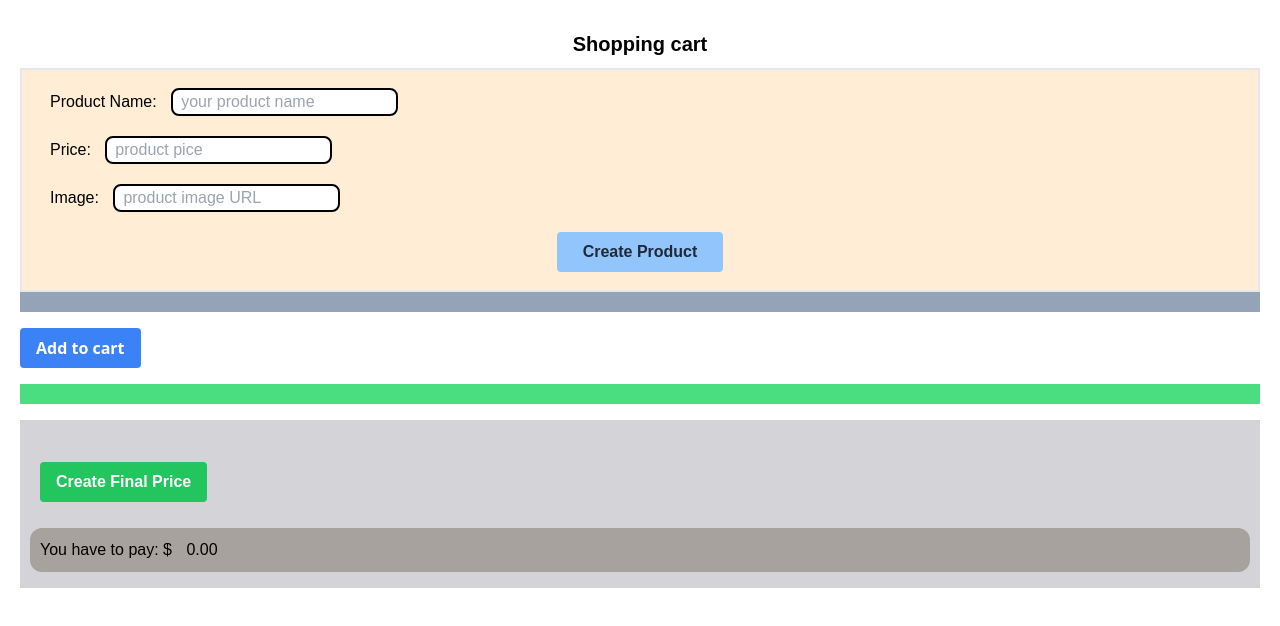
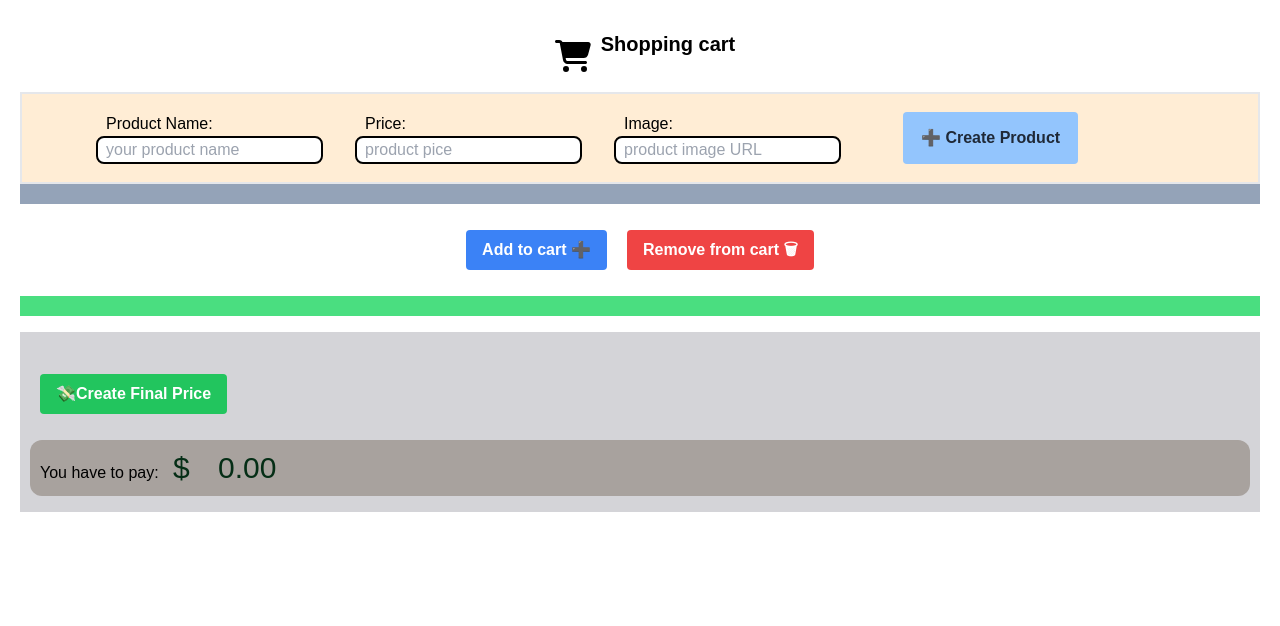
Before and after one commit to benbabyworld/20-ben-js, a plain HTML site: page index.html in a window 1280 px wide. Drawn offline with nearby package versions, Linux system fonts and the light colour scheme; a web font is replaced by a local one.

Commit message:
done commenting process

```diff
--- a/index.html
+++ b/index.html
@@ -1,86 +1,127 @@
 <!DOCTYPE html>
 <html lang="en">
   <head>
-    <meta charset="UTF-8">
-    <meta name="viewport" content="width=device-width, initial-scale=1.0">
-    <link href="" rel="stylesheet">
+    <meta charset="UTF-8" />
+    <meta name="viewport" content="width=device-width, initial-scale=1.0" />
+    <link href="" rel="stylesheet" />
     <!-- Tailwind -->
     <script src="https://cdn.tailwindcss.com"></script>
-     <link href="https://cdn.jsdelivr.net/npm/tailwindcss@2.2.19/dist/tailwind.min.css" rel="stylesheet">
-     <link rel="preconnect" href="https://fonts.googleapis.com">
-<link rel="preconnect" href="https://fonts.gstatic.com" crossorigin>
-<link href="https://fonts.googleapis.com/css2?family=Chakra+Petch:ital,wght@0,300;0,400;0,500;0,600;0,700;1,300;1,400;1,500;1,600;1,700&family=Hind+Vadodara:wght@300;400;500;600;700&family=Kanit:ital,wght@0,100;0,200;0,300;0,400;0,500;0,600;0,700;0,800;0,900;1,100;1,200;1,300;1,400;1,500;1,600;1,700;1,800;1,900&family=Poetsen+One&family=Poppins:ital,wght@0,100;0,200;0,300;0,400;0,500;0,600;0,700;0,800;0,900;1,100;1,200;1,300;1,400;1,500;1,600;1,700;1,800;1,900&display=swap" rel="stylesheet">
+    <link
+      href="https://cdn.jsdelivr.net/npm/tailwindcss@2.2.19/dist/tailwind.min.css"
+      rel="stylesheet"
+    />
+    <link rel="preconnect" href="https://fonts.googleapis.com" />
+    <link rel="preconnect" href="https://fonts.gstatic.com" crossorigin />
+    <link
+      href="https://fonts.googleapis.com/css2?family=Chakra+Petch:ital,wght@0,300;0,400;0,500;0,600;0,700;1,300;1,400;1,500;1,600;1,700&family=Hind+Vadodara:wght@300;400;500;600;700&family=Kanit:ital,wght@0,100;0,200;0,300;0,400;0,500;0,600;0,700;0,800;0,900;1,100;1,200;1,300;1,400;1,500;1,600;1,700;1,800;1,900&family=Poetsen+One&family=Poppins:ital,wght@0,100;0,200;0,300;0,400;0,500;0,600;0,700;0,800;0,900;1,100;1,200;1,300;1,400;1,500;1,600;1,700;1,800;1,900&display=swap"
+      rel="stylesheet"
+    />
     <style>
       * {
-        font-family: "Poetsen One", sans-serif;
+        font-family: 'Poetsen One', sans-serif;
         padding: 10px;
       }
     </style>
 
     <title>Shopping cart</title>
-
-
   </head>
 
   <body class="">
-
-
-<div class="flex flex-row justify-center flex-1 text-xl font-bold"> Shopping cart</div>
-<div id="input-form" class="gap-3 p-2 bg-orange-100 border-2 ">
-
-    <div id="input-holder"  class="gap-3 ">
-        <label for="">Product Name: </label>
-        <input id="product-name" type="text" alt="product-name" placeholder="your product name" class="px-2 border-2 border-black rounded-lg ">
+    <div class="flex flex-row justify-center flex-1 text-xl font-bold">
+      <img src="./img/cart-shopping-solid.svg" alt="" /> Shopping cart
+    </div>
+    <div
+      id="input-form"
+      class="justify-center gap-3 p-2 px-16 bg-orange-100 border-2 md:flex md:flex-1 md:justify-between"
+    >
+      <div id="input-holder" class="gap-3">
+        <label for="">Product Name: </label> <br />
+        <input
+          id="product-name"
+          type="text"
+          alt="product-name"
+          placeholder="your product name"
+          class="px-2 border-2 border-black rounded-lg"
+        />
       </div>
 
-    <div id="input-holder" class="gap-3 ">
-        <label for="">Price:</label>
-        <input id="product-price" type="text" alt="product-price" placeholder="product pice" class="px-2 border-2 border-black rounded-lg ">
+      <div id="input-holder" class="gap-3">
+        <label for="">Price:</label> <br />
+        <input
+          id="product-price"
+          type="text"
+          alt="product-price"
+          placeholder="product pice"
+          class="px-2 border-2 border-black rounded-lg"
+        />
       </div>
 
-    <div id="input-holder" class="gap-3 ">
-        <label for="">Image:</label>
-        <input id="product-img" type="text" alt="product-img" placeholder="product image URL" class="px-2 border-2 border-black rounded-lg ">
+      <div id="input-holder" class="gap-3">
+        <label for="">Image:</label> <br />
+        <input
+          id="product-img"
+          type="text"
+          alt="product-img"
+          placeholder="product image URL"
+          class="px-2 border-2 border-black rounded-lg"
+        />
       </div>
 
-    <div class="flex justify-center flex-1">
-        <button type="button" onclick="addProduct()" id="btn-submit"
-        class="px-4 py-2 font-bold text-gray-800 bg-blue-300 rounded hover:bg-gray-400">
-            <span>Create Product</span>
+      <div class="flex flex-1 pl-10 md:">
+        <button
+          type="button"
+          onclick="addProduct()"
+          id="btn-submit"
+          class="p-2 font-semibold text-gray-800 bg-blue-300 rounded hover:bg-gray-400"
+        >
+          <span> ➕ Create Product </span>
+        </button>
+      </div>
+    </div>
+
+    <div
+      id="product-list"
+      class="items-center justify-start gap-3 bg-slate-400"
+    ></div>
+
+    <div class="flex justify-center flex-1 gap-5">
+      <button
+        id="btn-cart"
+        onclick="addToCart()"
+        class="px-4 py-2 my-4 font-bold text-white bg-blue-500 rounded hover:bg-blue-700"
+      >
+        Add to cart ➕
+      </button>
+
+      <button
+        id="btn-cart"
+        onclick="removeProduct()"
+        class="px-4 py-2 my-4 font-bold text-white bg-red-500 rounded hover:bg-blue-700"
+      >
+        Remove from cart 🗑
       </button>
     </div>
 
+    <div
+      id="dashboard-list"
+      class="items-center justify-start gap-3 bg-green-400"
+    ></div>
 
-</div>
-
-
-
-<div id="product-list" class="items-center justify-start gap-3 bg-slate-400 ">
-
-</div>
-
-
-
-
-<button id="btn-cart" onclick="addToCart()"  class="px-4 py-2 my-4 font-bold text-white bg-blue-500 rounded hover:bg-blue-700">
-    Add to cart
-  </button>
-
-
-  <div id="dashboard-list" class="items-center justify-start gap-3 bg-green-400 ">
-
-  </div>
-
-
-<div class="py-4 my-4 bg-zinc-300 ">
+    <div class="py-4 my-4 bg-zinc-300">
       <div id="calculateTotal">
-        <button id="btn-cart" onclick="accuPrice()"  class="px-4 py-2 my-4 font-bold text-white bg-green-500 rounded hover:bg-blue-700">
-            Create Final Price
+        <button
+          id="btn-cart"
+          onclick="accuPrice()"
+          class="px-4 py-2 my-4 font-bold text-white bg-green-500 rounded hover:bg-blue-700"
+        >
+          💸Create Final Price
         </button>
       </div>
-    <div id="totalPrice" class="bg-stone-400 rounded-xl *:"> You have to pay: $<span id="result"  class="bg"> 0.00 </span></div>
+      <div id="totalPrice" class="bg-stone-400 rounded-xl *:">
+        You have to pay: <span class="text-3xl text-green-950">$</span
+        ><span id="result" class="text-3xl text-green-950"> 0.00 </span>
       </div>
-
+    </div>
 
     <script src="script.js"></script>
   </body>
--- /dev/null
+++ b/prettier.config.js
@@ -0,0 +1,6 @@
+module.exports = {
+  semi: true,
+  singleQuote: true,
+  tabWidth: 2,
+  printWidth: 80,
+};
--- a/script.js
+++ b/script.js
@@ -1,73 +1,77 @@
+// แอพคำนวณราคาผมมี 4 ส่วนครับ ฟอร์มให้ผู้ใช้กรอก // จุดพักสินค้า // ตะกร้าสินค้า // และ การคำนวณ
+
+// 1. กำหนด Product Array ให้ว่างและกำหนด Product ID ให้เป็น 1
+
 let productID = 1;
 let products = [];
 
-const defaultImageUrl = "./img/banana.jpeg"
+//2. สร้างฟังก์ชัน addProduct() เพื่อเอาไปใช้กับปุ่มเพิ่มสินค้า ผมใช้ DOM จัดการตรงนี้ครับ
 
 function addProduct() {
-    const productName = document.getElementById("product-name").value;
-    const productPrice = document.getElementById("product-price").value;
-    const productImage = document.getElementById("product-img").value;
+  const productName = document.getElementById('product-name').value;
+  const productPrice = document.getElementById('product-price').value;
+  const productImage = document.getElementById('product-img').value;
 
-
-// create new product object
+  // 3. สร้าง object ขึ้นมาใหม่ เอาไว้ .push ขึ้นไปใน array product ตอนที่ผู้ใช้กดผุ่มเพิ่ม product ครับ
 
   const product = {
     id: productID++,
     name: productName,
     price: parseFloat(productPrice).toFixed(2),
     image: productImage,
-}
+  };
 
-//add the product to the products array
+  //4. เพิ่มเข้าไปในอาร์เรย์สินค้า
   products.push(product);
 
-
-// render the product
+  //5. เรียกใช้ฟังก์ชัน  renderProduct(product) ที่จะไปสร้างข้างล่างครับ
 
   renderProduct(product);
 
-// clear the form after saving
-document.getElementById("input-form").reset();
+  // 6. ล้างค่าในฟอร์มที่ผู้ใช้เพิ่งกรอกไปเพื่อจะได้กรอกสิน้คาใหม่ได้ครับ
 
-
+  document.getElementById('input-form').reset();
 }
 
+// 7. ฟังก์ชั่นนี้เรียกใช้ตอนที่ผู้ใช้กดปุ่มเพิ่มสินค้าเข้ามายังจุดพักสินค้า
+function renderProduct(product) {
+  // 8. ก่อนจะมาสร้าง elements เพื่อ appendchild เข้าไปใน html ผมเขียน html และ tailwindcss
+  //ขึ้นมาก่อนเพื่อดูผลลัพธ์จากนั้นค่อย ๆ เอา style มาสร้าง element และ append เข้าไปครับ
 
-function renderProduct(product) {
-    const itemContainer = document.getElementById("product-list")
-    // create item product list container
-    const itemList = document.createElement("div")
-    itemList.className = "flex gap-2"
-     // create checkbox
-    const checkbox = document.createElement("input")
-    checkbox.type = "checkbox";
-    checkbox.className = "w-4 mr-4";
+  // 9. สร้าง div ใหญ่ครอบลิสต์สินค้าที่จะ append
+  const itemContainer = document.getElementById('product-list');
+  const itemList = document.createElement('div');
+  itemList.className = 'flex gap-2';
 
-    // create image
-    const img = document.createElement("img");
+  // สร้าง checkbox
+  const checkbox = document.createElement('input');
+  checkbox.type = 'checkbox';
+  checkbox.className = 'relative w-4 mr-4 top-20 right-4 md:static';
+
+  // สร้าง image
+  const img = document.createElement('img');
   img.src = product.image;
   img.alt = product.name;
-    img.className = "transition duration-300 ease-in-out rounded-lg max-h-40 hover:scale-110";
+  img.className =
+    'transition duration-300 ease-in-out rounded-lg max-h-40 hover:scale-110';
 
-    // create product details container
-    const productDetails = document.createElement("div");
-    productDetails.className ="grid grid-cols-[50px_minmax(100px,_1fr)] justify-items-center"
-    productDetails.id = "product-details"
+  // สร้าง container ครอบทั้ง 4 element // checkbox + img + name + price
+  const productDetails = document.createElement('div');
+  productDetails.className = 'justify-items-center md:flex md:flex-1';
+  productDetails.id = 'product-details';
 
-
-    // create h1 element
-    const pName = document.createElement("h1");
-    pName.className = "text-xl text-indigo-900 justify-self-start"
+  // สร้าง name
+  const pName = document.createElement('h1');
+  pName.className = 'text-xl text-indigo-900 justify-self-start';
   pName.textContent = product.name;
 
-    // create p element
-    const pPrice = document.createElement("p");
-    pPrice.className = "text-yellow-800 text-l justify-self-end"
-    pPrice.id = "price"
+  // สร้าง ราคา
+  const pPrice = document.createElement('p');
+  pPrice.className = 'text-yellow-800 text-l justify-self-end';
+  pPrice.id = 'price';
   pPrice.textContent = `Price: $${product.price}`;
 
-
-    // append product name and price to product details
+  //10.  เริ่ม append แต่ละ element เข้าไปใน parents ด้วย .appendchild
 
   productDetails.appendChild(checkbox);
   productDetails.appendChild(img);
@@ -75,42 +79,64 @@ function renderProduct(product) {
   productDetails.appendChild(pPrice);
 
   itemList.appendChild(productDetails);
-    itemList.id ="itemList"
+  itemList.id = 'itemList';
   itemContainer.appendChild(itemList);
-
-
 }
 
+// 11. ปุ่มเพิ่มเข้าไปในตะกร้า
+
 function addToCart() {
-    const dashboardList = document.getElementById("dashboard-list");
-    // get all items in the product list
-    const selectedItems = document.querySelectorAll("#product-list > div");
-    // loop through selected items with checkbox
+  // เลือก dashbaordlist ที่เราไปสร้างไว้ใน html เข้ามาก่อน ตั้งชื่อให้เป็น dashboardList
+  const dashboardList = document.getElementById('dashboard-list');
+
+  // เลือก div ที่อยู่ในจุดพักสินค้าทั้งหมดมา เพราะในนั้นมี checkbox
+  const selectedItems = document.querySelectorAll('#product-list > div');
+  // ลูป checkbox ทั้งหมดใน div ที่เลือกมาด้วย forEach
   selectedItems.forEach((item) => {
     const checkbox = item.querySelector('input[type="checkbox"]');
+    // กำหนด conditionals ว่าถ้าถูก checked ก็ให้ append item ซึ่งก็คือ div ที่โดน forEach ใน productlist ทั้งหมด
+    // เข้าไปในตะกร้าสินค้า
     if (checkbox.checked) {
-            const productDetails = item.querySelector("#product-details");
-            const checkboxInput = productDetails.querySelector('input[type="checkbox"]');
-            productDetails.removeChild(checkboxInput);
-            // move item to dashboard list
       dashboardList.appendChild(item);
-
     }
   });
 }
 
+// 12. ในโจทย์กำหนดว่าให้ใช้ปุ่มเดียวกันย้ายสินค้าจากตะกร้ากลับไปยังจุดพัก แต่ผมสร้าง removeProduct เพราะมองว่า makesense
+// และเป็นผลดีต่อผู้ใช้งานในแง่ของ UX / UI ครับ
 
+// สร้างปุ่มลบสินค้าออกจากตะกร้า กลับไปยังจดพักเหมือนเดิมโดยใช้เทคนิคเดิม
+function removeProduct() {
+  const productList = document.getElementById('product-list');
 
+  const selectedItems = document.querySelectorAll('#dashboard-list > div');
+
+  selectedItems.forEach((item) => {
+    const checkbox = item.querySelector('input[type="checkbox"]');
+    if (checkbox.checked) {
+      productList.appendChild(item);
+    }
+  });
+}
+
+// สุดท้ายคำนวณหาราคารวมที่ต้องจ่าย
 
 function accuPrice() {
+  // กำหนดราคาสินค้าททั้งหมดเป็น 0 เพราะเมื่อสินค้าถูกคำนวณตอนลูป forEach จะได้บวกเพิ่มขึ้นเรื่อย ๆ
   let totalPrice = 0;
-    const accuedItems = document.querySelectorAll("#dashboard-list > div");
-    // loop through selected items with checkbox
+  // สร้างตัวแปรเพื่อใช้ DOM เลือก div ทั้งหมดที่อยู่ในตะกร้า (dashboard-list)
+  const accuedItems = document.querySelectorAll('#dashboard-list > div');
+  // ใช้ array method forEach() ในการลูปหาราคา
   accuedItems.forEach((p) => {
-            floatedPrice = parseFloat(p.querySelector("p:nth-child(3)").textContent.replace("Price: $",""));
+    // ใช้ parseFloat แปลงค่า string มาเป็นคา่เงิน float ทศนิยม เลือกเข้าไปยัง
+    // child ตัวที่ 4 [p:nth-child(4)] จาก children ทั้งหมด (children ใน แต่ละ div มี 1. checkbox 2. img 3. name 4. price)
+    // และจะลบ Price: $ ออกจากการคำนวณ ด้วย .replace()
+    floatedPrice = parseFloat(
+      p.querySelector('p:nth-child(4)').textContent.replace('Price: $', '')
+    );
     console.log(floatedPrice);
     totalPrice += floatedPrice;
-    })
-
-    document.querySelector("#result").textContent = totalPrice;
+  });
+  // คำนวณออกมาเเล้วราคารวมก็จะไปแทนที่ span text element ที่มี id ว่า result ใน html ครับ
+  document.querySelector('#result').textContent = totalPrice;
 }
```
Also changed, not shown: img/cart-shopping-solid.svg (added), img/heart-solid.svg (added), img/money-bill-solid.svg (added), img/plus-solid.svg (added), img/trash-solid.svg (added), 1 other file. Lines whose indentation alone changed are shown as unchanged.
